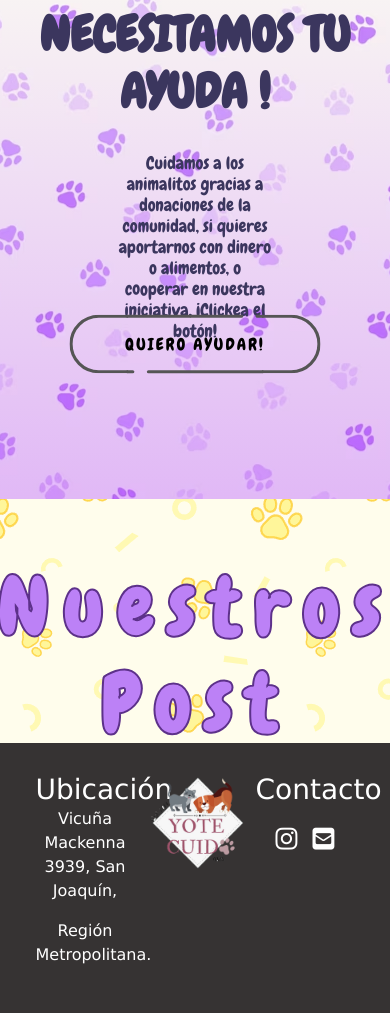
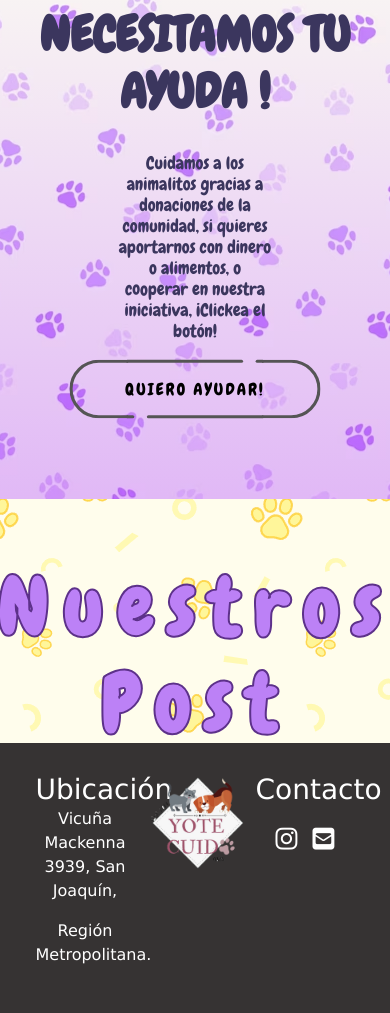
Before and after one commit to AlexanderInostroza/YTCweb, a Django app: template ytc/webpage/templates/home.html in a window 390 px wide; the page is wider, and only the part inside the window is pictured. Shown: the part 723-1736 px from the top of that part. Run offline with Django 4.2, Linux system fonts and the light colour scheme; the template is opened without the code that fills it, so the values that code supplies are empty; some libraries are stand-ins or nearby versions.

Commit message:
banner button fix 2

```diff
--- a/ytc/webpage/templates/home.html
+++ b/ytc/webpage/templates/home.html
@@ -478,7 +478,7 @@
   width: 100vw;
   text-align: center;
   position: absolute;
-  padding-top: 50%;
+  padding-top: 15rem;
 }
 }
 
```
